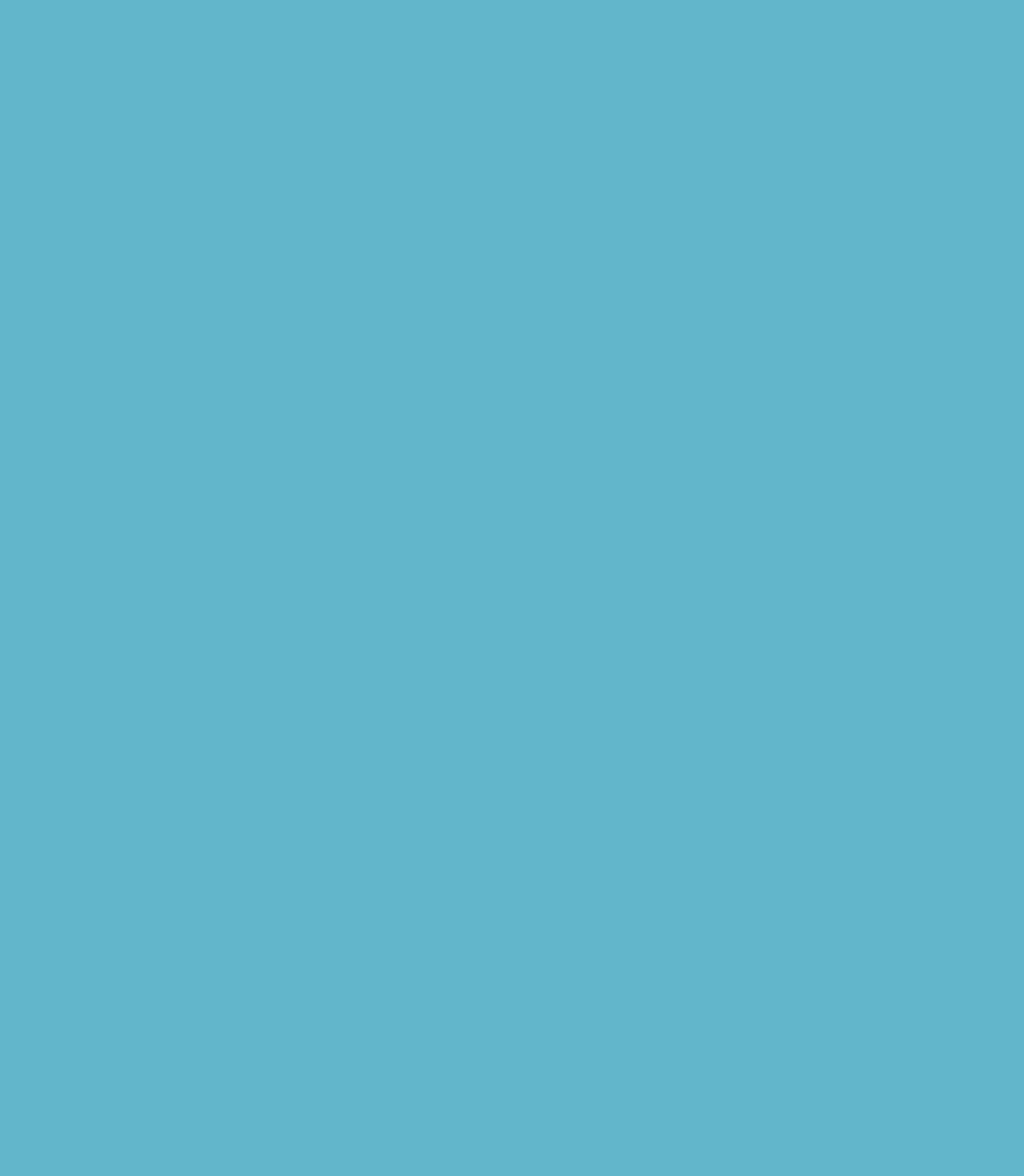
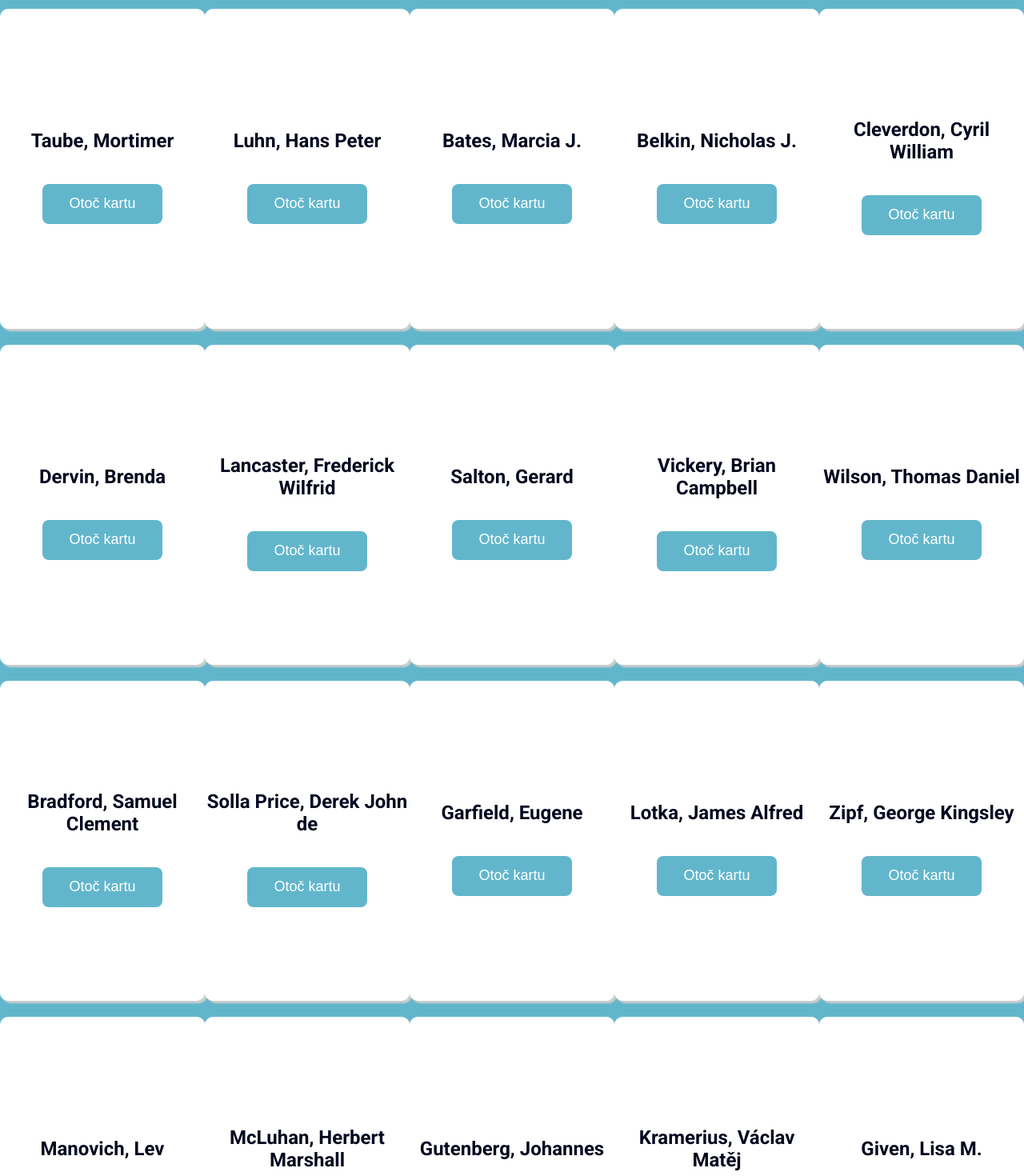
Before and after one commit to Eleps25/KISK-osobnosti, a React (Create React App) app: page / in a window 1280 px wide. Shown: the part 4500-5970 px from the top of the page at 80% size. Before the commit the page ends 4501 px from the top, so only its background shows below. Built offline with nearby package versions, Linux system fonts and the light colour scheme.

Commit message:
pridani osobnosti

```diff
--- a/src/CharList.js
+++ b/src/CharList.js
@@ -56,7 +56,30 @@ class CharList extends Component {
                 { name: "Swanson, Don R. ", years: "1924-2012", wtr: ["Literature-based Discovery (mnoho nových vědeckých objevů v biomedicíně může být uskutečněno z již existujících výzkumů nalezením nových souvislostí)", "Swanson linking (propojování dvou různých poznatků z nezávislých výzkumů)", "vývoj softwaru Arrowsmith (pomáhal nalézat nové vztahy mezi články z databáze Medline)"], page: 1, id: uuidv4() },
                 { name: "Stallman, Richard Matthew", years: "1953", wtr: ["zakladatel hnutí svobodného softwaru", "organizace Free Software Foundation", "napsal GNU svobodný operační systém", "softwarová svoboda - svobodně užívat, studovat, rozšiřovat a upravovat software", "koncept Copyleft licence", "píseň Free Software Song"], page: 1, id: uuidv4() },
                 { name: "Swartz, Aaron", years: "1986-2013", wtr: ["bojoval za neomezený přístup k informacím na internetu", "na protest stáhl z digitální knihovny JSTOR 4 miliony článků", "značkovací jazyk Markdown", "vývoj internetových nástrojů RSS a Reddit", "spáchal sebevraždu"], page: 1, id: uuidv4() },
-                { name: "Dewey, Melvil", years: "1851-1931", wtr: ["Deweyho desetinný systém (systém pro organizaci knih v knihovně)", "založil knihovní společnost Library Bureau", "zakládající člen American Library Association", "periodikum The Library Journal", "založil druhou nejstarší knihovnickou školu na světě - School of Library Economy na Columbia University"], page: 1, id: uuidv4() }
+                { name: "Dewey, Melvil", years: "1851-1931", wtr: ["Deweyho desetinný systém (systém pro organizaci knih v knihovně)", "založil knihovní společnost Library Bureau", "zakládající člen American Library Association", "periodikum The Library Journal", "založil druhou nejstarší knihovnickou školu na světě - School of Library Economy na Columbia University"], page: 1, id: uuidv4() },
+                { name: "Hjǿrland, Birger", years: "1947", wtr: ["organizace znalostí, typologie dokumentů a filozofické základy informační vědy", "teorie doménové analýzy (vychází ze sociologie, z níž čerpá zkoumání způsobů produkce znalostí a aktérů, a z kognitivní analýzy, která se zaměřuje na vnímání toho, co je sděleno)", "stude porovnávající spolehlivost Wikipedie a Encyklopedie Britannica", "profesor organizace znalostí na Royal School of Library and Information Science na University of Copenhagen"], page: 1, id: uuidv4() },
+                { name: "Ranganathan, Shiyali Ramamrita", years: "1892-1972", wtr: ["zasadil se o rozvoj knihovnictví", "pět zákonů knihovnictví", "dvojtečkové třídění (Colon classification)", "poprvé představuje fasetovou teorii organizace dokumentů (fasety vyjadřují vlastnosti použité pro seskupování pojmů podle jejich podstaty – prostor, energie, osoba, čas, hmota)"], page: 1, id: uuidv4() },
+                { name: "Taube, Mortimer", years: "1910-1965", wtr: ["založil společnost Documentation, Inc. ", "zkoumal nové možnosti a metody indexace a vyhledávání", "zjednodušil vyhledávání dokumentů", "zavedl Booleovské operátory do informačního vyhledávání", "COMAC (Continuous Multiple Access Controller - zakladač děrných štítků vytvářející logické vztahy mezi předmětovými termíny"], page: 1, id: uuidv4() },
+                { name: "Luhn, Hans Peter", years: "1896-1964", wtr: ["vynálezce", "Luhnův scanner (elektronický systém vyhledávání informací)", "použil termín business inteligence v článku A Business Intelligence System", "koncept KWIC (Keyword-in-Context - technika pro indexaci)", "vytvoření první publikace na světě zpracované pomocí počítače (Chemical titles)", "vážení termínů (každý termín má pro význam textu různou váhu)"], page: 1, id: uuidv4() },
+                { name: "Bates, Marcia J. ", years: "1942", wtr: ["zkoumá informační chování při vyhledávání informací", "vyhledávací strategie", "berrypicking (teorie vyhledávání)", "informace podle ní uživatel dostává po částech a z více zdrojů, přičemž při získání každé nové části se mění i formulace položeného dotazu"], page: 1, id: uuidv4() },
+                { name: "Belkin, Nicholas J. ", years: "1942", wtr: ["výzkum v oblasti digitálních knihoven, informačního chování a interakce mezi člověkem a vyhledávacími systémy", "teorie informačního chování (Anomalous State of Knowledge - vychází z anomálního stavu poznání)", "profesor na School of Communication and Information at Rutgers University"], page: 1, id: uuidv4() },
+                { name: "Cleverdon, Cyril William", years: "1914-1997", wtr: ["knihovník v Cranfield Institute of Technology na Cranfield University", "práce na hodnocení a efektivnosti systémů informačního vyhledávání (Cranfieldské projekty)", "poprvé formulován zákon vyjadřující opoziční vztah mezi přesností a úplností vyhledávání", "výzkumy položily základ pro automatickou indexaci"], page: 1, id: uuidv4() },
+                { name: "Dervin, Brenda", years: "1938", wtr: ["teorie Sense-making (při výzkumu informačního chování, pomoc uživatelům přemostit mezeru ve znalostech)", "věnovala také informační chudobě, nerovnostem a masovým kampaním", "první žena v historii se stala prezidentkou International Communication Association"], page: 1, id: uuidv4() },
+                { name: "Lancaster, Frederick Wilfrid", years: "1933-2013", wtr: ["podílel se na hodnocení projektu MEDLARS (systém určený pro analýzu a vyhledávání lékařských časopisů)", "navrhnul 6 kritérií pro hodnocení úspěšnosti systémů pro vyhledávání informací (pokrytí, úplnost, přesnost, doba odezvy, uživatelská náročnost, formát zobrazení)", "emeritní profesor Graduate School of Library and Information Science na University of Illinois"], page: 1, id: uuidv4() },
+                { name: "Salton, Gerard", years: "1927-1995", wtr: ["vektorový model vyhledávání informací (Vector space model)", "systém SMART (System for the Manipulation and Retrieval of Text - systém pro vyhledávání informací)", "zavedl relevanci zpětné vazby a shlukování při vyhledávání", "cena Gerard Salton Awards (udělována každé 3 roky)"], page: 1, id: uuidv4() },
+                { name: "Vickery, Brian Campbell", years: "1918-2009", wtr: ["zabýval se vyhledáváním a klasifikací informací, informačními systémy a komunikací informací mezi odborníky", "metodika fasetové klasifikace (Faceted classification: a guide to construction and use of special schemes)", "sepsal knihu Information science in theory and practice"], page: 1, id: uuidv4() },
+                { name: "Wilson, Thomas Daniel", years: "1935", wtr: ["informační management a informační chování", "analyzoval jak jednotlivci i skupiny shromažďují a komunikují informace", "vytvořil kognitivistické modely informačního chování", "založil a vydává časopis Information Research s otevřeným přístupem"], page: 1, id: uuidv4() },
+                { name: "Bradford, Samuel Clement", years: "1878-1948", wtr: ["propagoval MDT", "Bradfordův zákon rozptylu (zkoumání anotací a rejstříků vědecké literatury a způsobu, jakým jsou vědecké články věnující se určitému tématu rozptýleny v řadě různých časopisů)", "napsal dílo Documentation"], page: 1, id: uuidv4() },
+                { name: "Solla Price, Derek John de", years: "1922-1983", wtr: ["zasloužil se o rozvoj kvantitativních metod hodnocení věd", "spoluzakladatel scientometrie (základy položil v knize Little Science, Big Science)", "Priceův zákon druhé odmocniny (vědecká elita odpovídá druhé odmocnině z celkové populace vědců)", "Priceův model (matematický model růstu sociálních sítí)"], page: 1, id: uuidv4() },
+                { name: "Garfield, Eugene", years: "1925", wtr: ["zakladatel bibliometrie a scientometrie", "vytvořil první vědecký citační index - Science Citation index (umožnil počítat impact faktor)", "založil Institute for Scientific Information", "vyvinul systém HistCite (slouží pro bibliometrickou analýzu a informační vizualizaci)"], page: 1, id: uuidv4() },
+                { name: "Lotka, James Alfred", years: "1880-1949", wtr: ["zabýval se evoluční biologií, ekologií, matematikou, statistikou a bibliometrii", "zabýval se rozložením populace z hlediska věku, porodnosti a úmrtnosti", "Lotkův zákon (jak je rozložen počet autorů podle jejich publikační produkce)", "prezident American Statistical Association"], page: 1, id: uuidv4() },
+                { name: "Zipf, George Kingsley", years: "1902-1950", wtr: ["psycholog a jazykovědec", "použil statistiku ke studiu jazyků", "Zipfův zákon (vztah mezi pořadím klíčových slov uspořádaných podle frekvence jejich výskytů, později využit při automatickém indexování)", "Princip nejmenšího úsilí (princip ovlivňující různé chování jednotlivců i kolektivu)"], page: 1, id: uuidv4() },
+                { name: "Manovich, Lev", years: "1960", wtr: ["počítačový grafik", "programátor", "teoretik nových médií", "kniha The Language of New Media", "první systematická teorie nových médií (má pět principů - číselná reprezentace, modularita, automatizace, variabilita, transkódování)", "ve výzkumech se věnuje oblasti digital humanities, datovým vizualizacím a software studies", "založil Software Studies Initiative"], page: 1, id: uuidv4() },
+                { name: "McLuhan, Herbert Marshall", years: "1911-1980", wtr: ["představil koncept World Wide Web jako rozšířené vědomí téměř 30 let před jeho reálným příchodem (The Gutenberg Galaxy: The Making of Typographic Man)", "pojem globální vesnice (v ní se svět promění díky elektronickým médiím)", "pojmová dvojice horká a chladná média (odlišují se mírou naplněnosti obsahem)"], page: 1, id: uuidv4() },
+                { name: "Gutenberg, Johannes", years: "1397-1468", wtr: ["vynalezl technologii mechanického knihtisku pomocí pohyblivých liter", "vylepšil tiskařský lis a vytvořil novou tiskařskou barvu na bázi fermeže", "Almanach auf das Jahr 1448 = kalendář, jeho nejstarší datovaný tisk", "nejznámější dílo = tištěná 42-řádková bible"], page: 1, id: uuidv4() },
+                { name: "Kramerius, Václav Matěj", years: "1753-1808", wtr: ["přispěl k obnovení českého jazyka v době národního obrození", "vydával Pražské poštovské noviny (později Krameriovy c.k. vlastenecké Noviny)", "založil první ryze české nakladatelství v Čechách - Česká expedice", "podle něj pojmenován projekt Národní knihovny – Kramerius (účelem je digitalizace kulturního dědictví ČR)"], page: 1, id: uuidv4() },
+                { name: "Given, Lisa M. ", years: "1970", wtr: ["zkoumá sociální sítě jako zprostředkovatele zdravotnických, akademických a dalších informací", "výzkumná témata = informační chování v kontextu vysokých škol, informační gramotnost, kvalitativní výzkumné metody, použitelnost webu a uživatelské zkušenosti s technologiemi", "kniha 100 Questions (and Answers) about Qualitative Research"], page: 1, id: uuidv4() },
+                { name: "Chatman, Elfreda", years: "1942-2002", wtr: ["zaměřovala se na minoritní skupiny a na studium informačního chování v kontextu každodenního života", "vytvořila tři teorie - Informační chudoba, Život v kruhu, Normativní chování (čerpají ze sociální teorie)", "ze sociologie uvádí do informační vědy teorii malého světa (účastníci z malých světů spojováni společnými názory a obavami z okolního světa)"], page: 1, id: uuidv4() }
             ]
         };
         this.turnCard = this.turnCard.bind(this);
```
